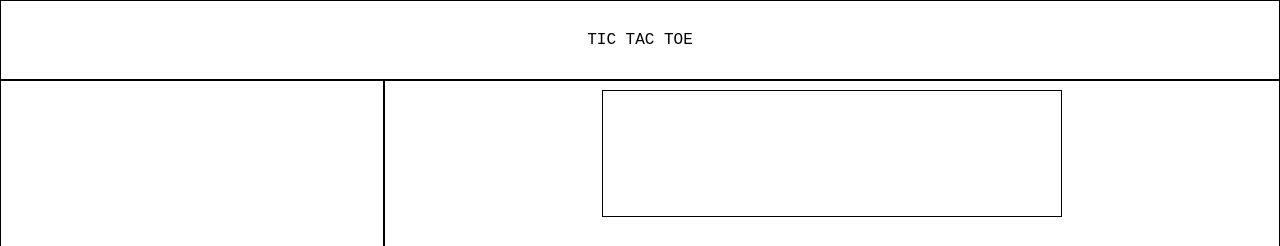
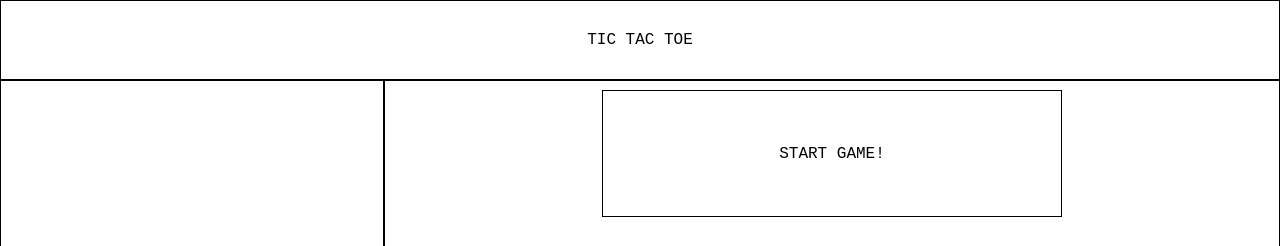
Before and after one commit to Setnegrusni/tic-tac-toe-project, a plain HTML site: page index.html in a window 1280 px wide. Shown: the top 246 px of the page. Drawn offline with Linux system fonts and the light colour scheme.

Commit message:
Minor changes to structure

```diff
--- a/index.html
+++ b/index.html
@@ -25,7 +25,9 @@
         </div>
     </div>
     <div class="main-content">
-        <div class="game-info"></div>
+        <div class="game-info">
+            <p>START GAME!</p>
+        </div>
         <div class="game-board"></div>
     </div>
     <div class="footer">
```
